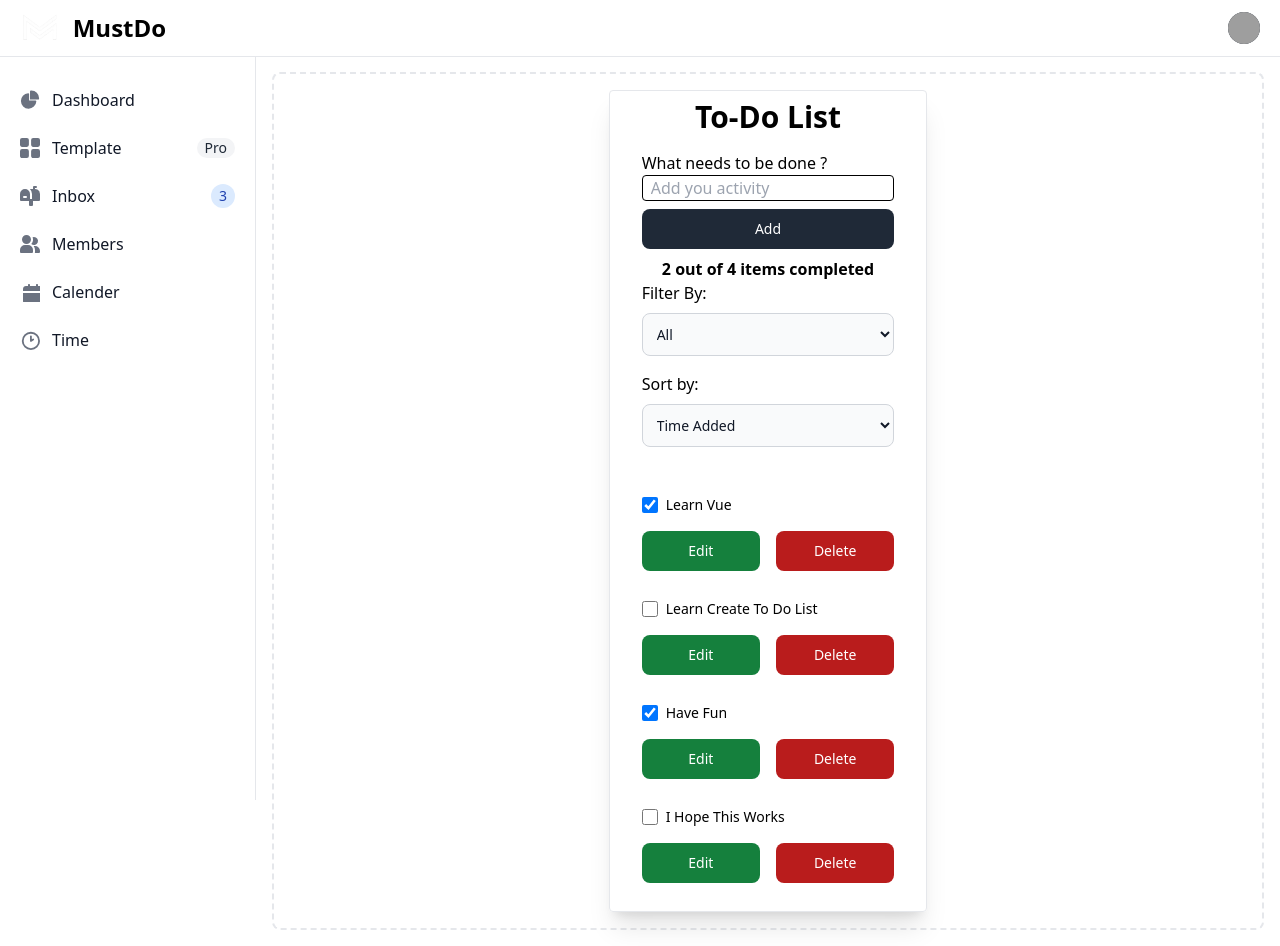
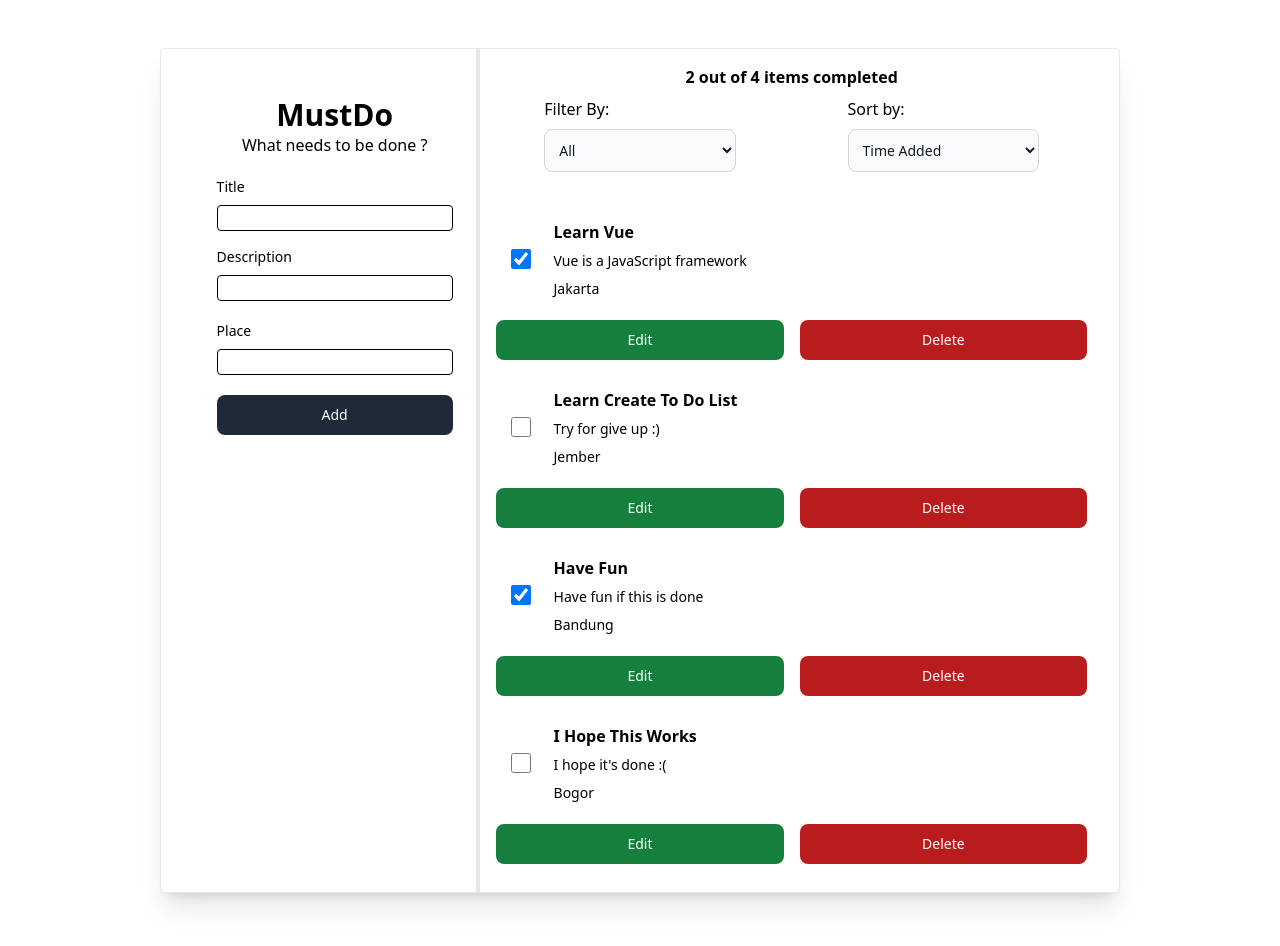
Before and after one commit to Shohibun/To-Do-Vue, a Vue app: page / in a window 1280 px wide. Built offline with nearby package versions, Linux system fonts and the light colour scheme; grey boxes are pictures that could not be loaded.

Commit message:
add description, place, and responsive web

```diff
--- a/src/App.vue
+++ b/src/App.vue
@@ -1,8 +1,9 @@
 <script setup>
-import Sidebar from "./components/Sidebar.vue";
-// import ToDo from "./pages/ToDo.vue";
+// import Sidebar from "./components/Sidebar.vue";
+import ToDo from "./pages/ToDo.vue";
 </script>
 
 <template>
-  <Sidebar />
+    <!-- <Sidebar /> -->
+    <ToDo />
 </template>
--- a/src/pages/ToDo.vue
+++ b/src/pages/ToDo.vue
@@ -13,23 +13,35 @@ export default {
       ToDoItems: [
         {
           id: "todo-" + nanoid(),
-          label: "Learn Vue",
+          title: "Learn Vue",
+          description: "Vue is a JavaScript framework",
+          place: "Jakarta",
           done: true,
+          timeStamp: Date.now(),
         },
         {
           id: "todo-" + nanoid(),
-          label: "Learn Create To Do List",
+          title: "Learn Create To Do List",
+          description: "Try for give up :) ",
+          place: "Jember",
           done: false,
+          timeStamp: Date.now(),
         },
         {
           id: "todo-" + nanoid(),
-          label: "Have Fun",
+          title: "Have Fun",
+          description: "Have fun if this is done",
+          place: "Bandung",
           done: true,
+          timeStamp: Date.now(),
         },
         {
           id: "todo-" + nanoid(),
-          label: "I Hope This Works",
+          title: "I Hope This Works",
+          description: "I hope it's done :(",
+          place: "Bogor",
           done: false,
+          timeStamp: Date.now(),
         },
       ],
       filterOption: "all",
@@ -37,10 +49,12 @@ export default {
     };
   },
   methods: {
-    addToDo(toDoLabel) {
+    addToDo({ title, description, place }) {
       this.ToDoItems.push({
         id: "todo-" + nanoid(),
-        label: toDoLabel,
+        title: title,
+        description: description,
+        place: place,
         done: false,
         timeStamp: Date.now(),
       });
@@ -59,13 +73,21 @@ export default {
       toDoUpdate.done = !toDoUpdate.done;
       this.filterTasks();
     },
-    editToDo(toDoId, newLabel) {
+    editTodoTitle(toDoId, newTitle) {
       const toDoEdit = this.ToDoItems.find((item) => item.id === toDoId);
-      toDoEdit.label = newLabel;
+      toDoEdit.title = newTitle;
+    },
+    editTodoDescription(toDoId, newDescription) {
+      const toDoEdit = this.ToDoItems.find((item) => item.id === toDoId);
+      toDoEdit.description = newDescription;
+    },
+    editToDoPlace(toDoId, newPlace) {
+      const toDoEdit = this.ToDoItems.find((item) => item.id === toDoId);
+      toDoEdit.place = newPlace;
     },
     sortTasks() {
       if (this.sortOption === "alphabet") {
-        this.ToDoItems.sort((a, b) => a.label.localeCompare(b.label));
+        this.ToDoItems.sort((a, b) => a.title.localeCompare(b.title));
       } else if (this.sortOption === "addTime") {
         this.ToDoItems.sort((a, b) => a.timeStamp - b.timeStamp);
       }
@@ -93,10 +115,10 @@ export default {
     sortedAndFilteredToDoItems() {
       let filtered = this.filteredToDoItems;
       if (this.sortOption === "alphabet") {
-        console.log("masuk sort abjad")
-        return filtered.sort((a, b) => a.label.localeCompare(b.label));
+        console.log("masuk sort abjad");
+        return filtered.sort((a, b) => a.title.localeCompare(b.title));
       } else if (this.sortOption === "addTime") {
-        console.log("masuk sort time")
+        console.log("masuk sort time");
         return filtered.sort((a, b) => a.timeStamp - b.timeStamp);
       } else {
         return filtered;
@@ -107,15 +129,22 @@ export default {
 </script>
 
 <template>
-  <div class="w-full flex justify-center">
-    <div class="w-4/12 px-8 rounded border shadow-xl">
-      <h1 class="text-3xl text-center font-bold mb-4 mt-2">To-Do List</h1>
-      <p class="text-base">What needs to be done ?</p>
+  <div class="w-full flex justify-center py-12">
+    <div class="w-9/12 px-8 rounded border shadow-xl bg-white">
+      <!-- Jadi fungsi md: disini untuk responsive yang berlaku jika ukuran layar lebih dari 768px -->
+      <div class="md:grid md:grid-cols-3 gap-4">
+        <div class="col-span-1 md:border-r-4">
+          <div class="w-full md:w-10/12 mx-auto mt-12">
+            <h1 class="text-3xl text-center font-bold">MustDo</h1>
+            <p class="text-base text-center">What needs to be done ?</p>
 
             <to-do-form @todo-added="addToDo"></to-do-form>
+          </div>
+        </div>
 
+        <div class="col-span-2">
           <p
-        class="text-base text-center font-bold"
+            class="text-base text-center font-bold mt-4 mb-2"
             id="list-summary"
             ref="listSummary"
             tabindex="-1"
@@ -123,9 +152,12 @@ export default {
             {{ listSummary }}
           </p>
 
-      <!-- Filter -->
-      <form class="max-w-sm mx-auto mb-4">
-        <label for="filter" class="block mb-2 text-base font-medium text-black"
+          <div class="md:grid md:grid-cols-2 gap-4 mb-9">
+            <div class="col-span-1 mb-3">
+              <form class="w-8/12 mx-auto">
+                <label
+                  for="filter"
+                  class="block mb-2 text-base font-medium text-black"
                   >Filter By:</label
                 >
                 <select
@@ -138,11 +170,13 @@ export default {
                   <option value="completed">Complete</option>
                 </select>
               </form>
-      <!-- Filter -->
+            </div>
 
-      <!-- Sort -->
-      <div class="sort-container mb-12">
-        <label for="sort" class="block mb-2 text-base font-medium text-black"
+            <div class="col-span-1">
+              <div class="w-8/12 mx-auto">
+                <label
+                  for="sort"
+                  class="block mb-2 text-base font-medium text-black"
                   >Sort by:</label
                 >
                 <select
@@ -154,21 +188,28 @@ export default {
                   <option value="alphabet">Alphabetical</option>
                 </select>
               </div>
-      <!-- Sort -->
+            </div>
+          </div>
 
           <ul aria-labelledby="list-summary">
             <li v-for="item in sortedAndFilteredToDoItems" :key="item.id">
               <to-do-item
-            :label="item.label"
+                :place="item.place"
+                :description="item.description"
+                :title="item.title"
                 :done="item.done"
                 :id="item.id"
                 @checkbox-changed="updateDoneStatus(item.id)"
                 @item-deleted="deleteToDo(item.id)"
-            @item-edited="editToDo(item.id, $event)"
+                @item-edited-title="editTodoTitle(item.id, $event)"
+                @item-edited-description="editTodoDescription(item.id, $event)"
+                @item-edited-place="editToDoPlace(item.id, $event)"
               >
               </to-do-item>
             </li>
           </ul>
         </div>
       </div>
+    </div>
+  </div>
 </template>
--- a/src/pages/ToDoForm.vue
+++ b/src/pages/ToDoForm.vue
@@ -2,32 +2,75 @@
 export default {
   methods: {
     onSubmit() {
-      if (this.label === "") {
+      if (this.title === "" || this.description === "" || this.place === "") {
         return;
       }
-      this.$emit("todo-added", this.label);
-      this.label = "";
+
+      this.$emit("todo-added", {
+        title: this.title,
+        description: this.description,
+        place: this.place,
+      });
+
+      this.title = "";
+      this.description = "";
+      this.place = "";
     },
   },
   data() {
     return {
-      label: "",
+      title: "",
+      description: "",
+      place: "",
     };
   },
 };
 </script>
 
 <template>
-  <form action="" @submit.prevent="onSubmit">
+  <form action="" @submit.prevent="onSubmit" class="mt-5 mb-10">
+    <div class="mb-2">
+      <label for="title" class="block mb-2 text-sm font-medium text-black"
+        >Title</label
+      >
       <input
         type="text"
         name="new-todo"
         autocomplete="off"
-      v-model.lazy.trim="label"
-      placeholder="Add you activity"
+        v-model.lazy.trim="title"
         class="border-black border w-full px-2 mb-2 rounded"
         required
       />
+    </div>
+
+    <div class="mb-3">
+      <label for="description" class="block mb-2 text-sm font-medium text-black"
+        >Description</label
+      >
+      <input
+        type="text"
+        name="new-todo"
+        autocomplete="off"
+        v-model.lazy.trim="description"
+        class="border-black border w-full px-2 mb-2 rounded"
+        required
+      />
+    </div>
+
+    <div class="mb-3">
+      <label for="place" class="block mb-2 text-sm font-medium text-black"
+        >Place</label
+      >
+      <input
+        type="text"
+        name="new-todo"
+        autocomplete="off"
+        v-model.lazy.trim="place"
+        class="border-black border w-full px-2 mb-2 rounded"
+        required
+      />
+    </div>
+
     <button
       type="submit"
       class="w-full text-white bg-gray-800 hover:bg-gray-900 focus:outline-none focus:ring-4 focus:ring-gray-300 font-medium rounded-lg text-sm px-5 py-2.5 me-2 mb-2 dark:bg-gray-800 dark:hover:bg-gray-700 dark:focus:ring-gray-700 dark:border-gray-700"
--- a/src/pages/ToDoItem.vue
+++ b/src/pages/ToDoItem.vue
@@ -5,7 +5,15 @@ export default {
     ToDoItemEditForm,
   },
   props: {
-    label: {
+    title: {
+      required: true,
+      type: String,
+    },
+    description: {
+      required: true,
+      type: String,
+    },
+    place: {
       required: true,
       type: String,
     },
@@ -25,19 +33,29 @@ export default {
   },
   computed: {
     isDone() {
-        return this.done
-    }
+      return this.done;
+    },
   },
   methods: {
     deleteToDo() {
       this.$emit("item-deleted");
     },
     toggleToItemEditForm() {
-      console.log(this.$refs.editButton);
+      // console.log(this.$refs.editButton);
       this.isEditing = true;
     },
-    itemEdited(newLabel) {
-      this.$emit("item-edited", newLabel);
+    itemEditedTitle(newTitle) {
+      this.$emit("item-edited-title", newTitle);
+      this.isEditing = false;
+      this.focusOnEditButton();
+    },
+    itemEditedDescription(newDescription) {
+      this.$emit("item-edited-description", newDescription);
+      this.isEditing = false;
+      this.focusOnEditButton();
+    },
+    itemEditedPlace(newPlace) {
+      this.$emit("item-edited-place", newPlace);
       this.isEditing = false;
       this.focusOnEditButton();
     },
@@ -58,18 +76,41 @@ export default {
 <template>
   <div class="">
     <div class="pb-5" v-if="!isEditing">
-      <div class="flex items-center mb-4">
+      <div class="grid grid-cols-12 mb-4">
+        <div class="col-span-1">
+          <div class="flex justify-center items-center h-full">
+            <div class="">
               <input
                 type="checkbox"
                 :id="id"
                 :checked="isDone"
                 @change="$emit('checkbox-changed')"
                 value=""
-          class="w-4 h-4 text-blue-600 bg-gray-100 border-gray-300 rounded focus:ring-blue-500 dark:focus:ring-blue-600 dark:ring-offset-gray-800 focus:ring-2 dark:bg-gray-700 dark:border-gray-600"
+                class="w-5 h-5 text-blue-600 bg-gray-100 border-gray-300 rounded focus:ring-blue-500 dark:focus:ring-blue-600 dark:ring-offset-gray-800 focus:ring-2 dark:bg-gray-700 dark:border-gray-600"
               />
+            </div>
+          </div>
+        </div>
+
+        <div class="col-span-11">
+          <div class="mb-1">
+            <label :for="id" class="ms-2 text-base font-bold text-black">{{
+              title
+            }}</label>
+          </div>
+
+          <div class="mb-1">
             <label :for="id" class="ms-2 text-sm font-medium text-black">{{
-          label
+              description
             }}</label>
+          </div>
+
+          <div class="mb-1">
+            <label :for="id" class="ms-2 text-sm font-medium text-black">{{
+              place
+            }}</label>
+          </div>
+        </div>
       </div>
 
       <div class="grid grid-cols-2 gap-4">
@@ -100,8 +141,12 @@ export default {
     <to-do-item-edit-form
       v-else
       :id="id"
-      :label="label"
-      @item-edited="itemEdited"
+      :title="title"
+      :description="description"
+      :place="place"
+      @item-edited-title="itemEditedTitle"
+      @item-edited-description="itemEditedDescription"
+      @item-edited-place="itemEditedPlace"
       @edit-cancelled="editCancelled"
     ></to-do-item-edit-form>
   </div>
--- a/src/pages/ToDoItemEditForm.vue
+++ b/src/pages/ToDoItemEditForm.vue
@@ -1,7 +1,15 @@
 <script>
 export default {
   props: {
-    label: {
+    title: {
+      type: String,
+      required: true,
+    },
+    description: {
+      type: String,
+      required: true,
+    },
+    place: {
       type: String,
       required: true,
     },
@@ -12,46 +20,98 @@ export default {
   },
   data() {
     return {
-      newLabel: this.label,
+      newTitle: this.title,
+      newDescription: this.description,
+      newPlace: this.place,
     };
   },
   methods: {
     onsubmit() {
-      if (this.newLabel && this.newLabel !== this.label) {
-        this.$emit("item-edited", this.newLabel);
+      if (this.newTitle && this.newTitle !== this.title) {
+        this.$emit("item-edited-title", this.newTitle);
       }
-      console.log("Label baru:", this.newLabel);
+      if (this.newDescription && this.newDescription !== this.description) {
+        this.$emit("item-edited-description", this.newDescription);
+      }
+      if (this.newPlace && this.newPlace !== this.place) {
+        this.$emit("item-edited-place", this.newPlace);
+      }
     },
     onCancel() {
       this.$emit("edit-cancelled");
     },
   },
   mounted() {
-    const labelInputRef = this.$refs.labelInput;
-    labelInputRef.focus();
+    const titleInputRef = this.$refs.titleInput;
+    const descriptionInputRef = this.$refs.descriptionInput;
+    const placeInputRef = this.$refs.placeInput;
+
+    titleInputRef.focus();
+    descriptionInputRef.focus();
+    placeInputRef.focus();
   },
 };
 </script>
 
 <template>
   <form @submit.prevent="onsubmit">
-    <div class="grid grid-rows-2 mb-3">
-      <div class="row-span-1 mx-auto mb-1">
+    <div class="grid grid-cols-2 gap-2 mb-3">
+      <!-- Title -->
+      <div class="col-span-1">
         <label class="mb-2 text-sm font-medium text-black">
-          Edit Name for &quot;{{ label }}&quot;</label
+          Edit for title:</label
         >
       </div>
 
-      <div class="row-span-1 mx-auto">
+      <div class="col-span-">
         <input
           type="text"
-          ref="labelInput"
+          ref="titleInput"
           autocomplete="off"
           :id="id"
-          v-model.lazy.trim="newLabel"
+          v-model.lazy.trim="newTitle"
           class="px-3 border border-black rounded"
         />
       </div>
+      <!-- Title -->
+
+      <!-- Description -->
+      <div class="col-span-1">
+        <label class="mb-2 text-sm font-medium text-black">
+          Edit for description:</label
+        >
+      </div>
+
+      <div class="col-span-">
+        <input
+          type="text"
+          ref="discriptionInput"
+          autocomplete="off"
+          :id="id"
+          v-model.lazy.trim="newDescription"
+          class="px-3 border border-black rounded"
+        />
+      </div>
+      <!-- Description -->
+
+      <!-- Place -->
+      <div class="col-span-1">
+        <label class="mb-2 text-sm font-medium text-black">
+          Edit for place:</label
+        >
+      </div>
+
+      <div class="col-span-">
+        <input
+          type="text"
+          ref="placeInput"
+          autocomplete="off"
+          :id="id"
+          v-model.lazy.trim="newPlace"
+          class="px-3 border border-black rounded"
+        />
+      </div>
+      <!-- Place -->
     </div>
 
     <div class="grid grid-cols-2 gap-4">
@@ -62,7 +122,6 @@ export default {
           class="w-full focus:outline-none text-white bg-red-700 hover:bg-red-800 focus:ring-4 focus:ring-red-300 font-medium rounded-lg text-sm px-5 py-2.5 me-2 mb-2 dark:bg-red-600 dark:hover:bg-red-700 dark:focus:ring-red-900"
         >
           Cancel
-          <!-- <span class="visually-hidden">Editing {{ label }}</span> -->
         </button>
       </div>
 
@@ -72,7 +131,6 @@ export default {
           class="w-full focus:outline-none text-white bg-green-700 hover:bg-green-800 focus:ring-4 focus:ring-green-300 font-medium rounded-lg text-sm px-5 py-2.5 me-2 mb-2 dark:bg-green-600 dark:hover:bg-green-700 dark:focus:ring-green-800"
         >
           Save
-          <!-- <span class="visually-hidden">Edit for {{ label }}</span> -->
         </button>
       </div>
     </div>
```
Also changed, not shown: src/assets/image/bg.png (added). Lines whose indentation alone changed are shown as unchanged.
